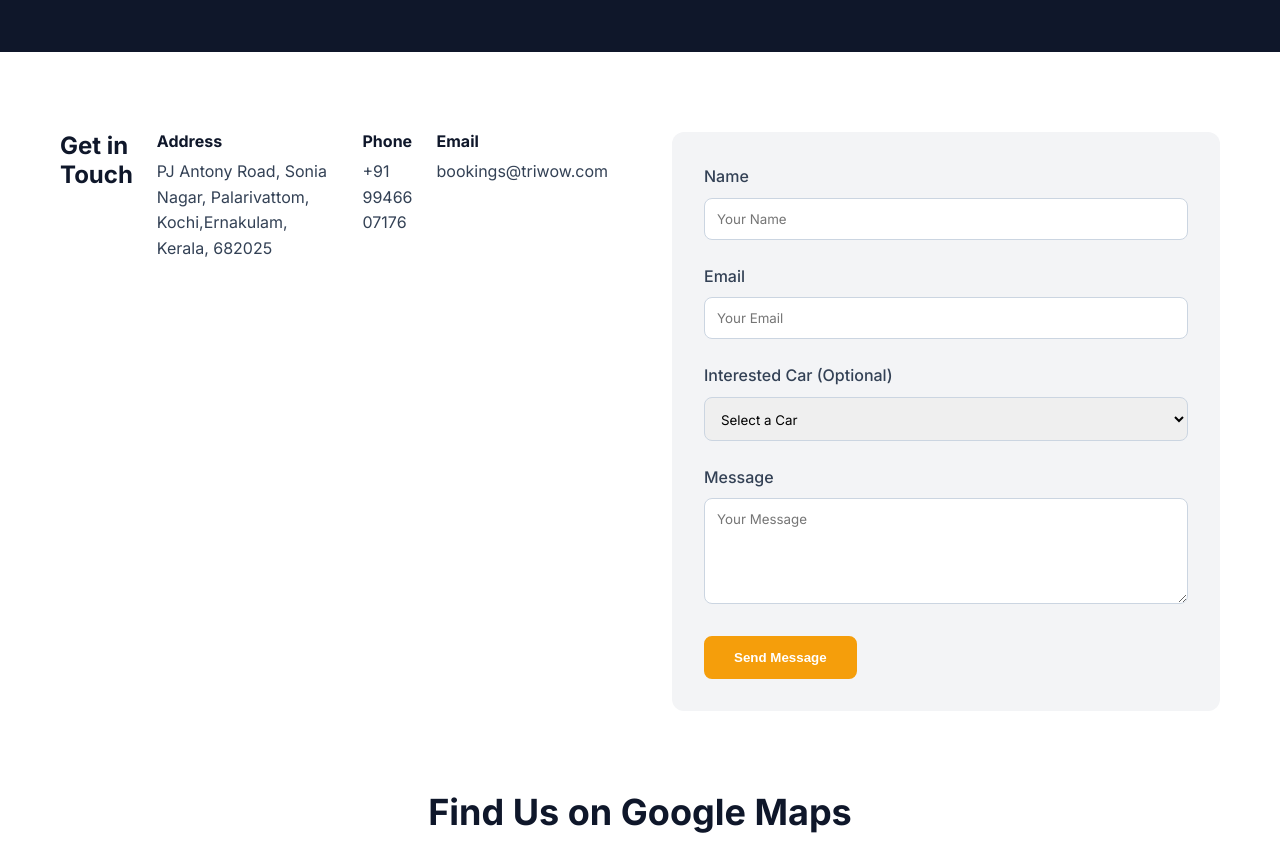
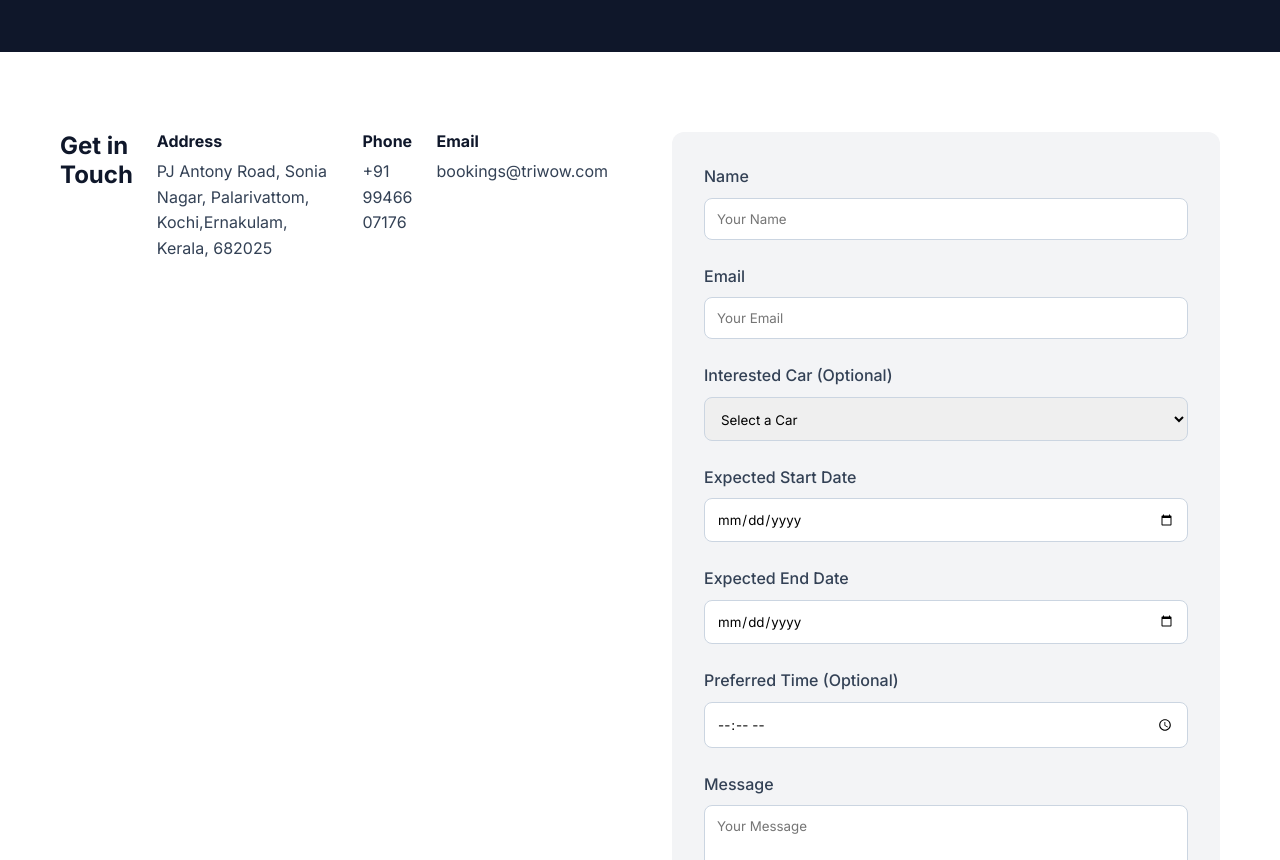
Before and after one commit to satheesh-p/TriWow, a website built with Vite: page contact.html in a window 1280 px wide. Shown: the part 280-1140 px from the top of the page. Built offline with nearby package versions, Linux system fonts and the light colour scheme.

Commit message:
email added

```diff
--- a/contact.html
+++ b/contact.html
@@ -57,7 +57,11 @@
             </div>
 
             <div class="contact-form-wrapper">
-                <form class="contact-form">
+                <form class="contact-form" action="https://formsubmit.co/vaisakhvv319@gmail.com" method="POST">
+                    <!-- FormSubmit Configuration -->
+                    <input type="hidden" name="_subject" value="New Contact Form Submission - TriWow">
+                    <input type="hidden" name="_captcha" value="false">
+                    <input type="hidden" name="_next" value="https://triwowkochi.vercel.app/">
                     <div class="form-group">
                         <label for="name">Name</label>
                         <input type="text" id="name" name="name" placeholder="Your Name" required>
@@ -75,6 +79,21 @@
                             <option value="city">Honda City</option>
                             <option value="luxury">Luxury / Commercial</option>
                         </select>
+                    </div>
+
+                    <div class="form-group row-group">
+                        <label for="start_date">Expected Start Date</label>
+                        <input type="date" id="start_date" name="start_date" required>
+                    </div>
+
+                    <div class="form-group row-group">
+                        <label for="end_date">Expected End Date</label>
+                        <input type="date" id="end_date" name="end_date" required>
+                    </div>
+
+                    <div class="form-group">
+                        <label for="pickup_time">Preferred Time (Optional)</label>
+                        <input type="time" id="pickup_time" name="pickup_time">
                     </div>
                     <div class="form-group">
                         <label for="message">Message</label>
```
